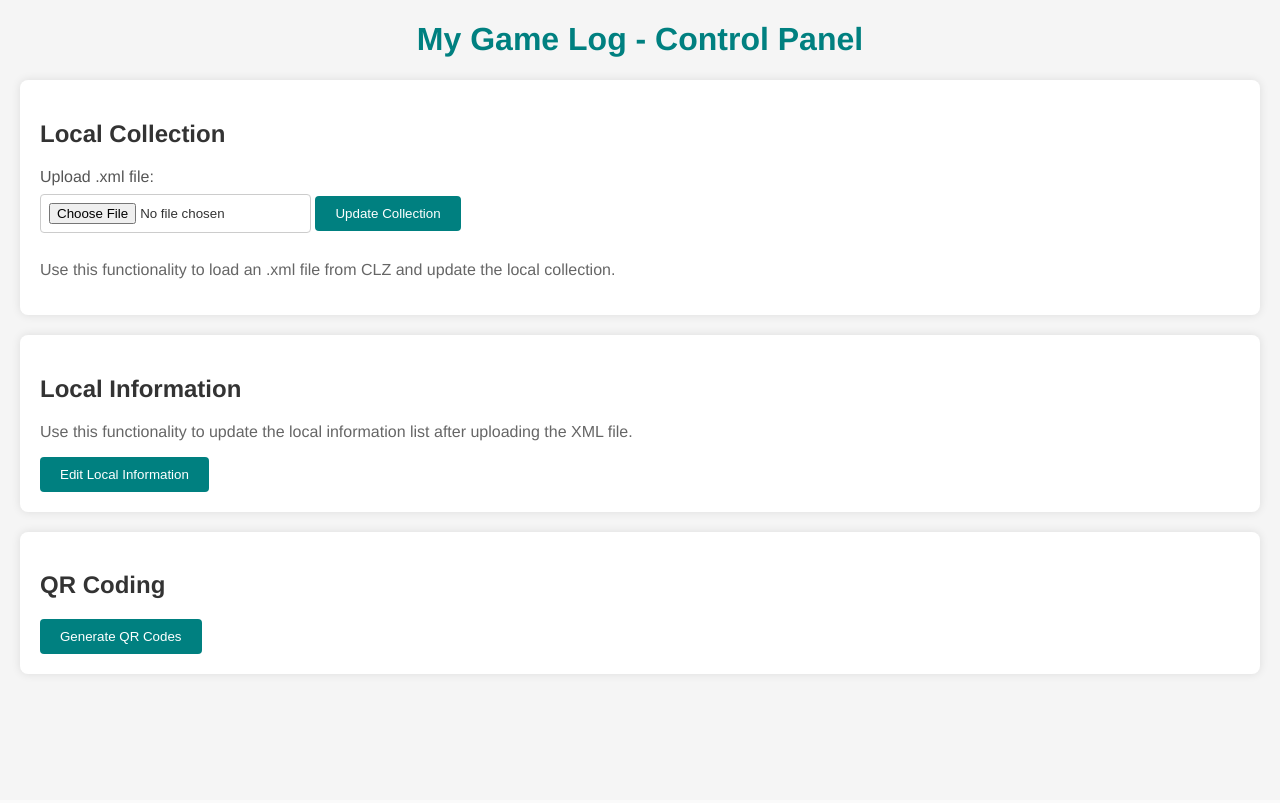
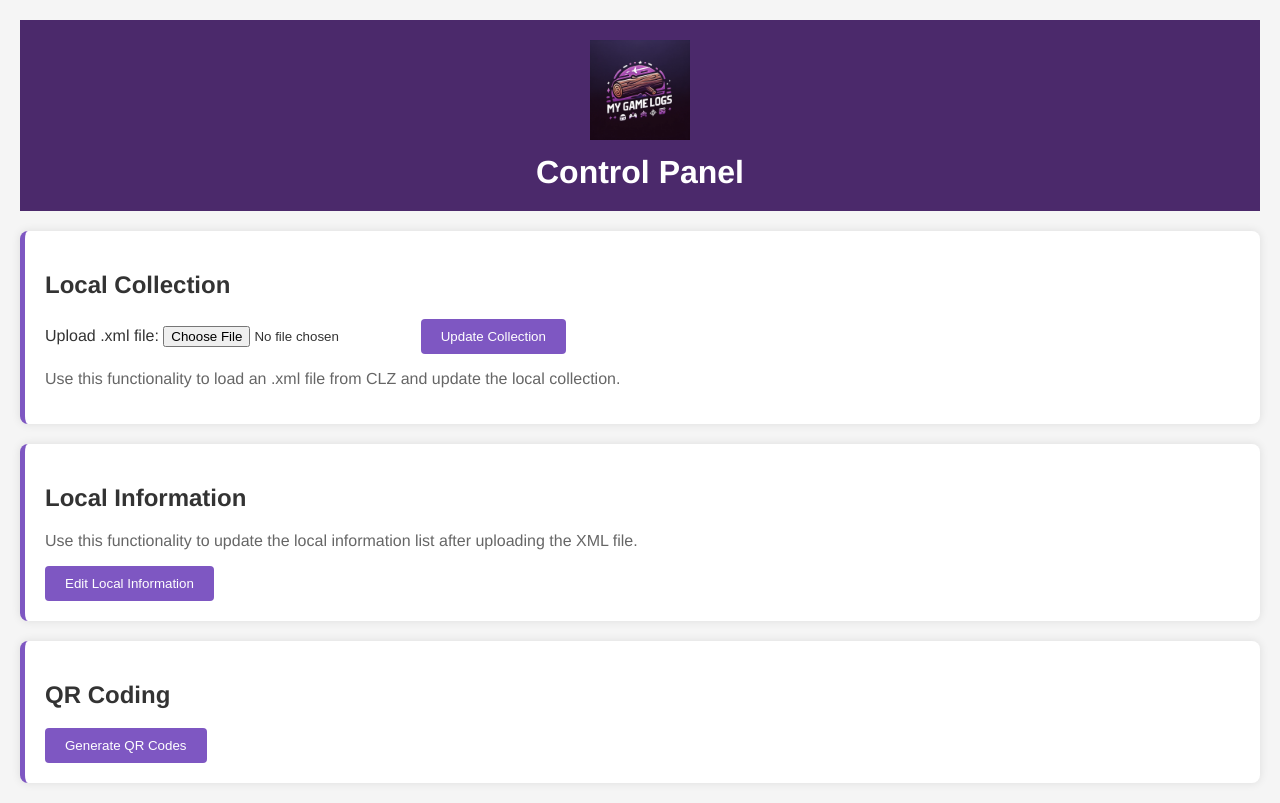
Before and after one commit to pablovin/myGameLog, a Flask app: page / in a window 1280 px wide. Before the commit the page ends 676 px from the top, so only its background shows below. Run offline with Flask 3, Linux system fonts and the light colour scheme.

Commit message:
Update the page appearences

```diff
--- a/templates/index.html
+++ b/templates/index.html
@@ -4,17 +4,29 @@
     <meta charset="UTF-8">
     <meta name="viewport" content="width=device-width, initial-scale=1.0">
     <title>My Game Log - Control Panel</title>
-    <style>
-        body {
+        <style>
+                body {
             font-family: 'Helvetica', 'Arial', sans-serif;
             margin: 20px;
             background-color: #f5f5f5;
             color: #333;
         }
 
-        h1 {
-            color: #008080;
+        header {
+            background-color: #4b296b; /* Dark purple for the header */
+            padding: 20px;
             text-align: center;
+            margin-bottom: 20px;
+        }
+
+        header img {
+            max-height: 100px; /* Adjust as needed */
+        }
+
+        header h1 {
+            color: #ffffff; /* White color for contrast */
+            margin: 0; /* Removes default margin */
+            padding-top: 10px; /* Spacing between the logo and the text */
         }
 
         section {
@@ -23,23 +35,15 @@
             box-shadow: 0 0 10px rgba(0, 0, 0, 0.1);
             padding: 20px;
             margin-bottom: 20px;
+            border-left: 5px solid #7e57c2; /* Purple accent on the side */
         }
 
-        label {
-            display: block;
-            margin-bottom: 8px;
-            color: #555;
-        }
+        /* Other styles remain unchanged */
 
-        input[type="file"] {
-            border: 1px solid #ccc;
-            border-radius: 4px;
-            padding: 8px;
-            margin-bottom: 12px;
-        }
+        /* Additional color scheme changes */
 
         button {
-            background-color: #008080;
+            background-color: #7e57c2; /* Purple shade for buttons */
             color: #fff;
             padding: 10px 20px;
             border: none;
@@ -49,7 +53,7 @@
         }
 
         button:hover {
-            background-color: #005656;
+            background-color: #5e35b1; /* A darker purple for hover effect */
         }
 
         p {
@@ -57,12 +61,12 @@
         }
 
         .message {
-            color: #009900;
+            color: #009900; /* Consider changing this to a purple shade if it fits your theme */
             margin-top: 10px;
         }
 
         a {
-            color: #008080;
+            color: #7e57c2; /* Matching links to the button color */
         }
 
         a:hover {
@@ -71,7 +75,11 @@
     </style>
 </head>
 <body>
-    <h1>My Game Log - Control Panel</h1>
+    <header>
+    <img src="static/images/myGameLogs_logo.png"  alt="My Game Log Logo">
+    <h1>Control Panel</h1>
+    </header>
+
     {% if message %}
        <p class="message">{{ message }}</p>
     {% endif %}
```
Also changed, not shown: myGameLog/webpages/index.html (+14 -8 lines), templates/edit_local_information.html (+25 -23 lines), templates/update_local_entry.html (+26 -13 lines), static/images/myGameLogs_Logo.png (added).
